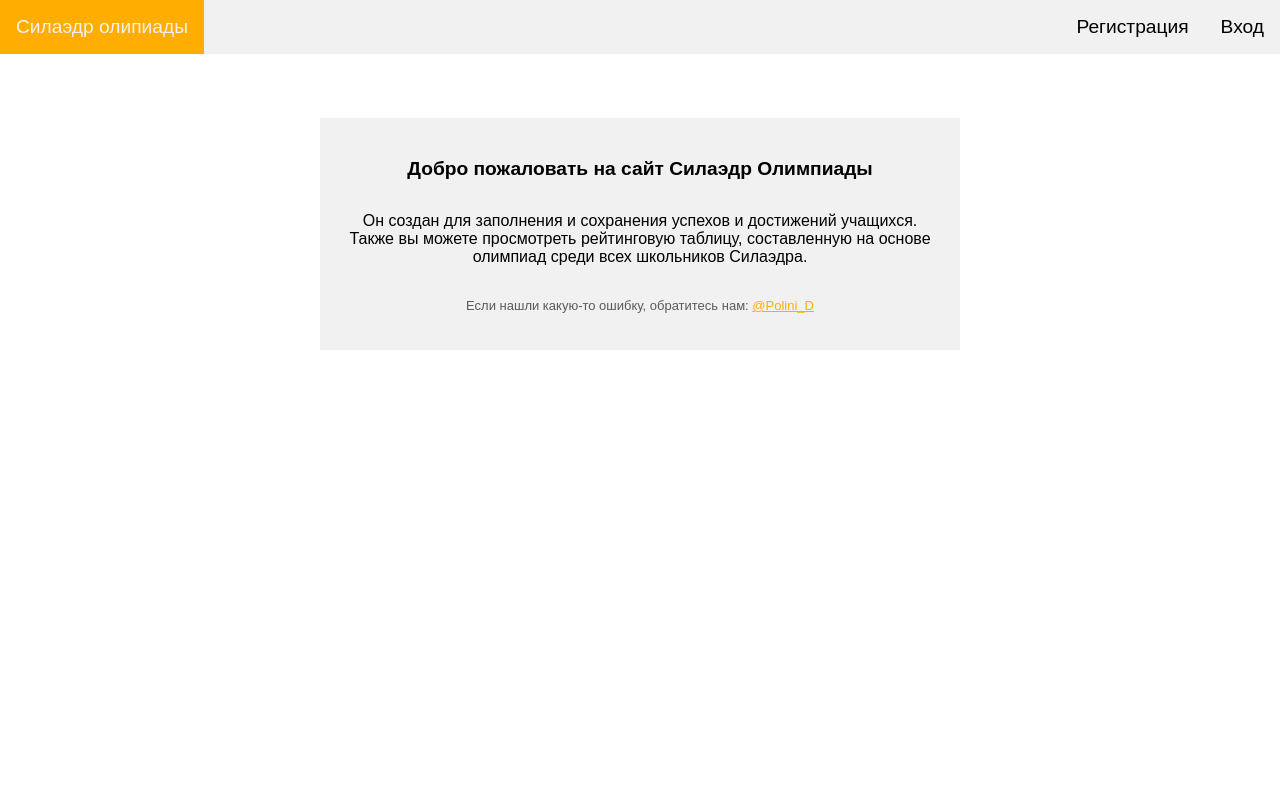
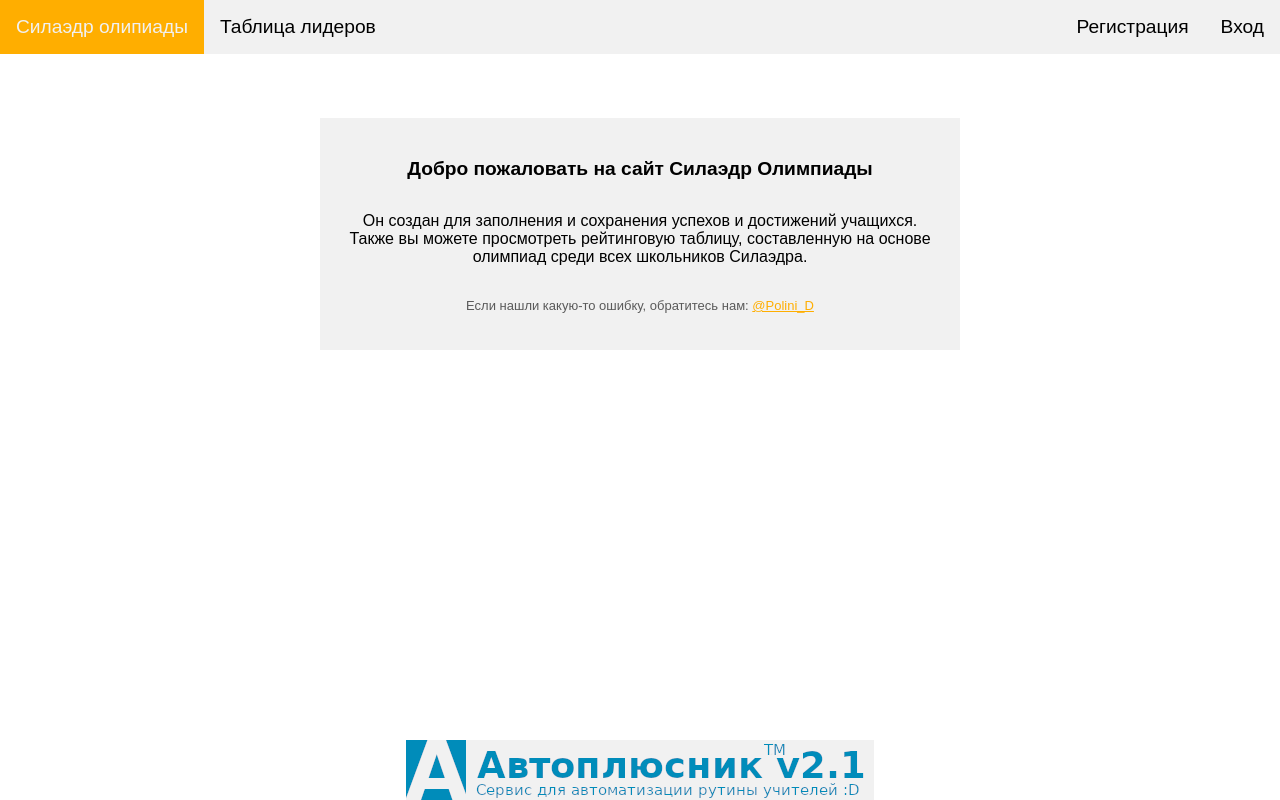
Before and after one commit to Minuta18/SilaederOlimpiads, a Flask app: page / in a window 1280 px wide. Run offline with Flask 3, Linux system fonts and the light colour scheme.

Commit message:
Added ad

```diff
--- /dev/null
+++ b/static/style/Ad.css
@@ -0,0 +1,15 @@
+.down-ad-container {
+    position: fixed;
+    display: block;
+    width: 468;
+    height: 60;
+    top: 100%;
+    left: 50%;
+    margin-top: -60px;
+    margin-left: -234px;
+}
+
+.down-ad-container img {
+    width: 100%;
+    height: auto;
+}
--- a/templates/auth/Login.html
+++ b/templates/auth/Login.html
@@ -5,6 +5,7 @@
 {% block navbar %}
     <div class="navbar">
         <a href="/">Силаэдр олипиады</a>
+        <a href="/leaderboard">Таблица лидеров</a>
         <a href="/login" style="float: right" class="active">Вход</a>
         <a href="/register" style="float: right">Регистрация</a>
     </div>
--- a/templates/auth/Register.html
+++ b/templates/auth/Register.html
@@ -5,6 +5,7 @@
 {% block navbar %}
     <div class="navbar">
         <a href="/">Силаэдр олипиады</a>
+        <a href="/leaderboard">Таблица лидеров</a>
         <a href="/login" style="float: right">Вход</a>
         <a href="/register" style="float: right" class="active">Регистрация</a>
     </div>
--- a/templates/init/Base.html
+++ b/templates/init/Base.html
@@ -10,6 +10,7 @@
         <link rel="stylesheet" href="{{ url_for('static', filename='style/Table.css') }}">
         <link rel="stylesheet" href="{{ url_for('static', filename='style/Tabs.css') }}">
         <link rel="stylesheet" href="{{ url_for('static', filename='style/Utils.css') }}">
+        <link rel="stylesheet" href="{{ url_for('static', filename='style/Ad.css') }}">
         {% block js %}{% endblock %}
     </head>
     <body>
@@ -23,36 +24,13 @@
         {% endblock %}
 
         {% block content %}
-            <div class="centered-container">
-                <h1 class="header-text">{{ username }}</h1>
-                <p class="hidden-text">ID: {{ user.id }}</p>
-                <p class="normal-text" style="margin-left: 10%; margin-right: 10%;">Почта: {{ user.email }}</p>
-                <p class="normal-text" style="margin-left: 10%; margin-right: 10%;">Класс: {{ user.klass }}</p>
-                <!-- <div class="top-table">
-                    <table>
-                        <thead>
-                            <tr>
-                                <td scope="col">Олимпиада</td>
-                                <td scope="col">Место</td>
-                            </tr>
-                        </thead>
-                        <tbody>
-                            <tr>
-                                <td>Всош по Бэдварсу, 11 класс</td>
-                                <td>Победитель</td>
-                            </tr>
-                            <tr>
-                                <td>Олимпиада номер 666 им. Пупсика, 7 класс</td>
-                                <td>Призёр</td>
-                            </tr>
-                            <tr>
-                                <td>Турнире по бравл старс, 1 группа детского сада</td>
-                                <td>Победитель</td>
-                            </tr>
-                        </tbody>
-                    </table>
-                </div> -->
-            </div>
+
         {% endblock %}
+
+        <div class="down-ad-container">
+            <a href="http://info.silaeder.ru" target="_blank">
+                <img src="{{ url_for('static', filename='image/Ad.png') }}">
+            </a>
+        </div>
     </body>
 </html>
--- a/templates/init/Index.html
+++ b/templates/init/Index.html
@@ -13,6 +13,7 @@
     {% else %}
         <div class="navbar">
             <a href="/" class="active">Силаэдр олипиады</a>
+            <a href="/leaderboard">Таблица лидеров</a>
             <a href="/login" style="float: right">Вход</a>
             <a href="/register" style="float: right">Регистрация</a>
         </div>
--- a/templates/init/Leaderboard.html
+++ b/templates/init/Leaderboard.html
@@ -13,6 +13,7 @@
     {% else %}
         <div class="navbar">
             <a href="/">Силаэдр олипиады</a>
+            <a href="/leaderboard">Таблица лидеров</a>
             <a href="/login" style="float: right" class="active">Вход</a>
             <a href="/register" style="float: right">Регистрация</a>
         </div>
--- a/templates/init/User.html
+++ b/templates/init/User.html
@@ -13,6 +13,7 @@
     {% else %}
         <div class="navbar">
             <a href="/">Силаэдр олипиады</a>
+            <a href="/leaderboard">Таблица лидеров</a>
             <a href="/login" style="float: right" class="active">Вход</a>
             <a href="/register" style="float: right">Регистрация</a>
         </div>
--- a/templates/olimp/Olimp.html
+++ b/templates/olimp/Olimp.html
@@ -13,6 +13,7 @@
     {% else %}
         <div class="navbar">
             <a href="/">Силаэдр олипиады</a>
+            <a href="/leaderboard">Таблица лидеров</a>
             <a href="/login" style="float: right" class="active">Вход</a>
             <a href="/register" style="float: right">Регистрация</a>
         </div>
```
Also changed, not shown: Init/app.db (added), static/image/Ad.png (added).
